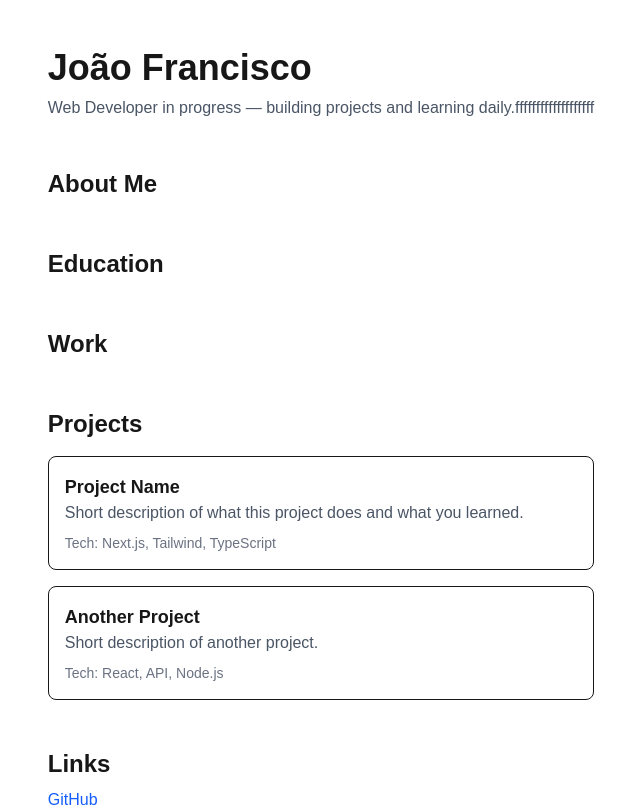
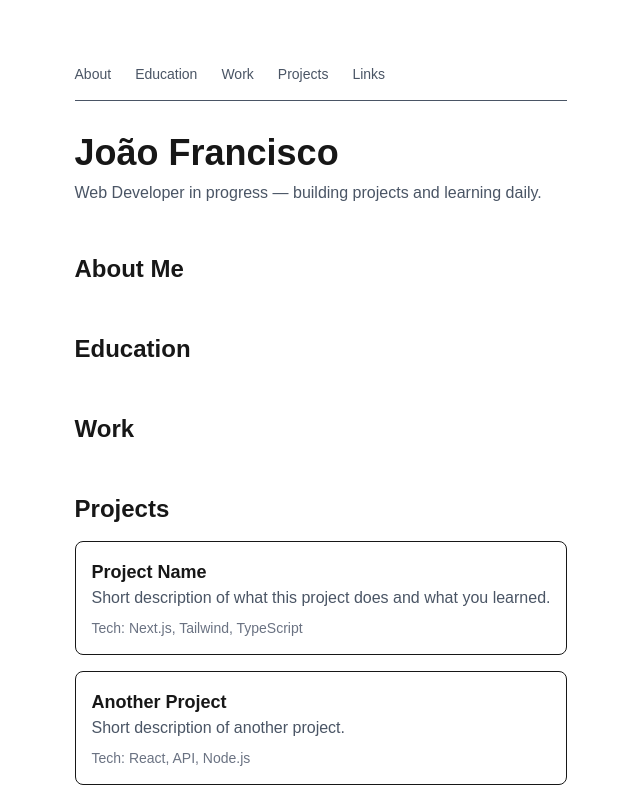
Before and after one commit to Joao-Francisco30/joao_website, a Next.js app: page / in a window 1280 px wide. Shown: the top 807 px of the page, without its empty margins (319-959 px from the left). Built offline with nearby package versions, Linux system fonts and the light colour scheme.

Commit message:
Navigation Bar

```diff
--- a/src/app/page.tsx
+++ b/src/app/page.tsx
@@ -1,35 +1,57 @@
 export default function Home() {
   return (
     <main className="max-w-3xl mx-auto px-6 py-12 space-y-12">
+
+    <nav className="flex gap-6 text-sm text-gray-600 sticky top-0 bg-white py-4 border-b mb-8">
+  <a href="#about" className="hover:text-black transition">
+    About
+  </a>
+
+  <a href="#education" className="hover:text-black transition">
+    Education
+  </a>
+
+  <a href="#work" className="hover:text-black transition">
+    Work
+  </a>
+
+  <a href="#projects" className="hover:text-black transition">
+    Projects
+  </a>
+
+  <a href="#links" className="hover:text-black transition">
+    Links
+  </a>
+</nav>
 
       {/* Header */}
       <header className="space-y-2">
         <h1 className="text-4xl font-bold">João Francisco</h1>
         <p className="text-gray-600">
-          Web Developer in progress — building projects and learning daily.fffffffffffffffffff
+          Web Developer in progress — building projects and learning daily.
         </p>
       </header>
 
       {/* About */}
-      <section className="space-y-2">
+      <section id="about" className="space-y-2">
         <h2 className="text-2xl font-semibold">About Me</h2>
         <p className="text-gray-700"></p>
       </section>
 
       {/* Education */}
-      <section className="space-y-2">
+      <section id="education" className="space-y-2">
         <h2 className="text-2xl font-semibold">Education</h2>
         <p className="text-gray-700"></p>
       </section>
 
       {/* Work */}
-      <section className="space-y-2">
+      <section id="work" className="space-y-2">
         <h2 className="text-2xl font-semibold">Work</h2>
         <p className="text-gray-700"></p>
       </section>
 
       {/* Projects */}
-      <section className="space-y-4">
+      <section id="projects" className="space-y-4">
   <h2 className="text-2xl font-semibold">Projects</h2>
 
   <div className="grid gap-4">
@@ -60,7 +82,7 @@ export default function Home() {
 </section>
 
       {/* Links */}
-      <section className="space-y-2">
+      <section id="links" className="space-y-2">
         <h2 className="text-2xl font-semibold">Links</h2>
         <ul className="text-blue-600 space-y-1">
           <li>GitHub</li>
```
